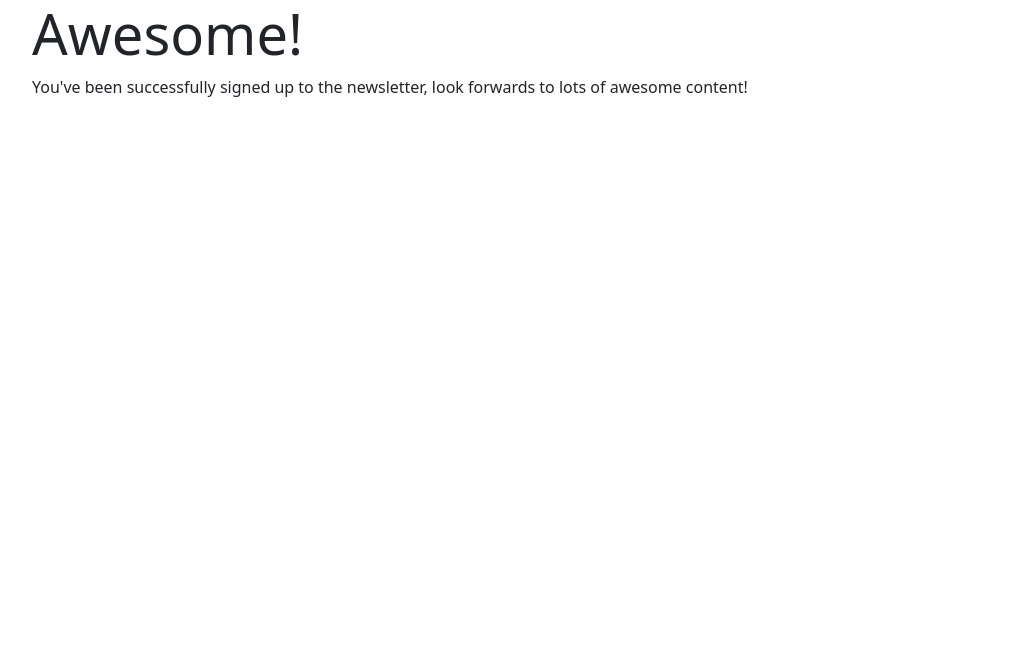
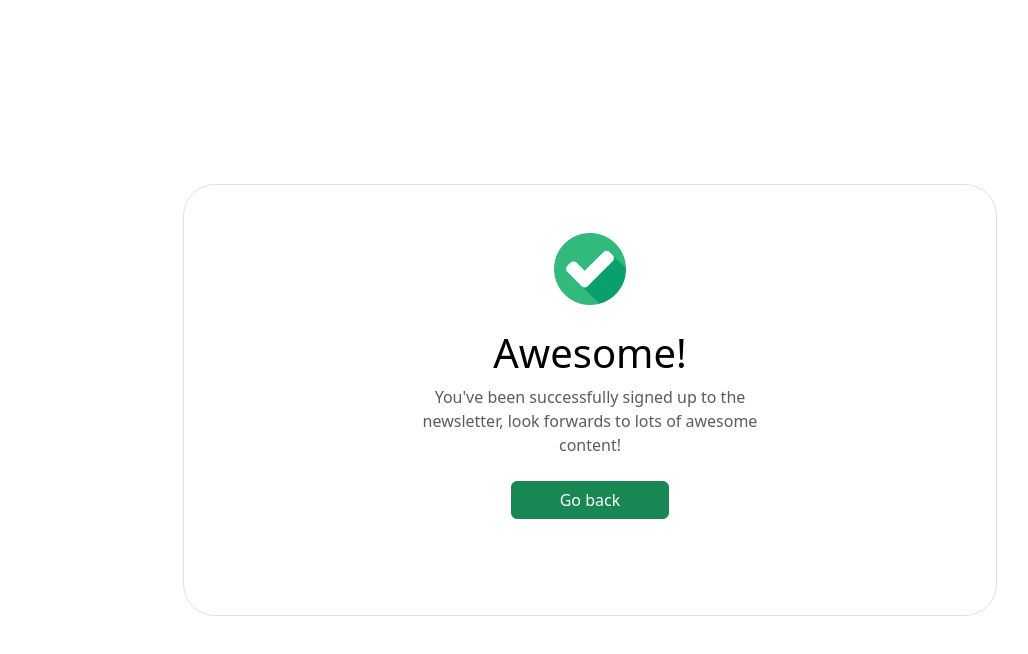
Before and after one commit to TiempoAllen/newsletter-signup, a website: page success.html in a window 1280 px wide. Shown: the whole page, without its empty margins (50-1078 px from the left). Drawn offline with nearby package versions, Linux system fonts and the light colour scheme.

Commit message:
change the design for success and failure html

```diff
--- a/app.js
+++ b/app.js
@@ -39,6 +39,7 @@ app.post("/", function (req, res) {
     }
 
     const request = https.request(url, options, function (response) {
+        console.log(response.statusCode);
         if (response.statusCode === 200) {
             res.sendFile(__dirname + "/success.html");
         } else {
@@ -58,6 +59,10 @@ app.post("/failure", function (req, res) {
     res.redirect("/");
 });
 
+app.post("/success", function (req, res) {
+    res.redirect("/");
+});
+
 app.listen(3000, function () {
     console.log("Server is running at port 3000.");
 });
--- a/success.html
+++ b/success.html
@@ -10,15 +10,37 @@
       crossorigin="anonymous"
     />
     <title>Success</title>
+    <style>
+      .success-message {
+        height: 100vh;
+        display: flex;
+        justify-content: center;
+        align-items: center;
+      }
+    </style>
   </head>
   <body>
-    <div class="jumbotron">
-      <div class="container">
-        <h1 class="display-4">Awesome!</h1>
-        <p>
+    <div class="container success-message">
+      <div
+        class="position-relative p-5 text-center text-muted bg-body border border-dashed rounded-5"
+      >
+        <img
+          class="mb-4"
+          src="./images/checked.png"
+          alt=""
+          width="72"
+          height="72"
+        />
+        <h1 class="text-body-emphasis">Awesome!</h1>
+        <p class="col-lg-6 mx-auto mb-4">
           You've been successfully signed up to the newsletter, look forwards to
           lots of awesome content!
         </p>
+        <form action="/success" method="post">
+          <button class="btn btn-success px-5 mb-5" type="submit" name="button">
+            Go back
+          </button>
+        </form>
       </div>
     </div>
   </body>
```
Also changed, not shown: failure.html (+22 -5 lines), images/checked.png (added), images/remove.png (added).
